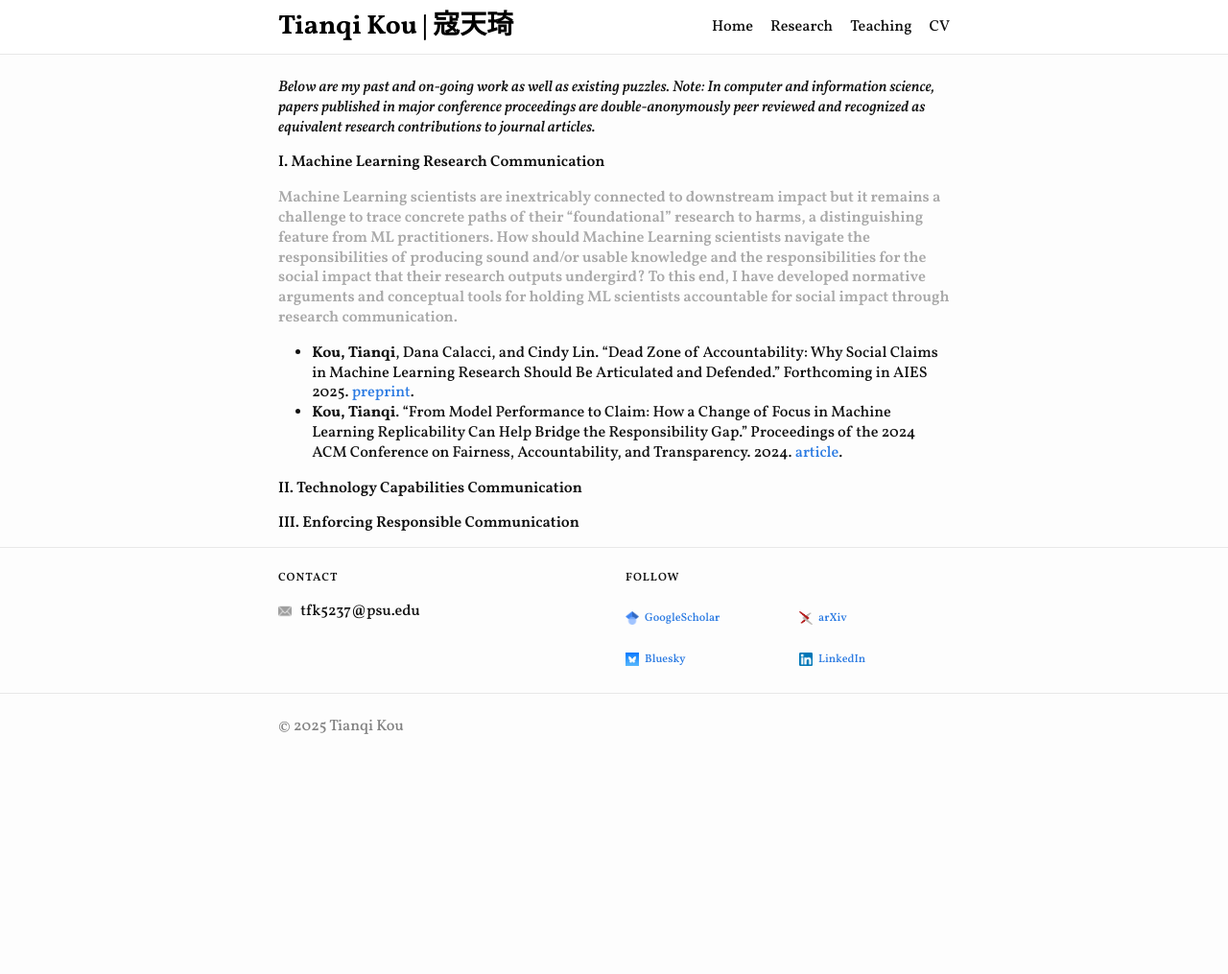
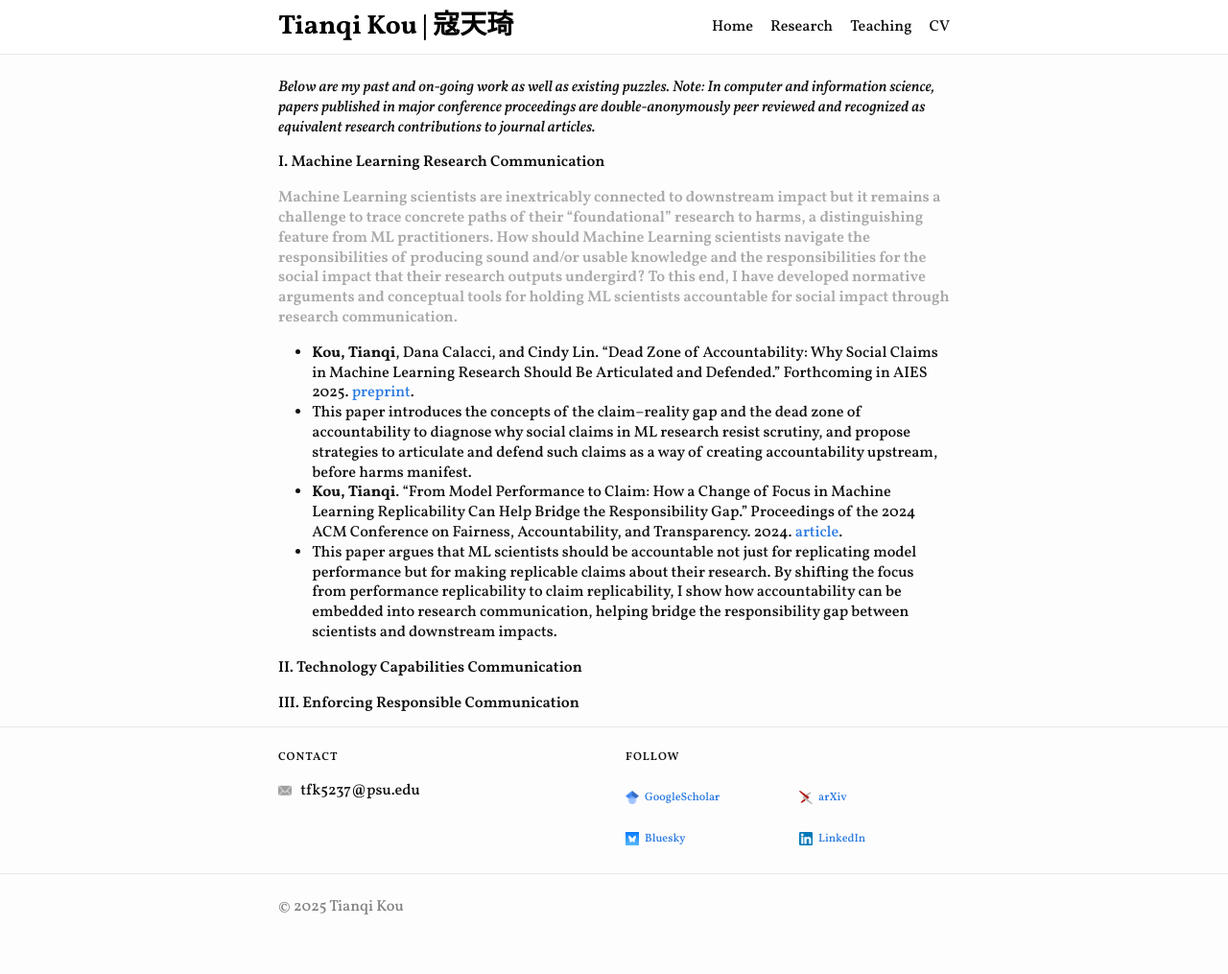
Before and after one commit to koutianqi/koutianqi.github.io, a Jekyll site: the page built from pages/research.markdown, in a window 1280 px wide. Shown: the whole page at 96% size. Built offline with Jekyll 4.4.1, drawn with Linux system fonts in a browser that asks for light colours; before the commit the page ends 900 px from its top, so only the background shows below that.

Commit message:
Update research.markdown

```diff
--- a/pages/research.markdown
+++ b/pages/research.markdown
@@ -9,7 +9,9 @@
 ### <span style="color: #A9A9A9;">Machine Learning scientists are inextricably connected to downstream impact but it remains a challenge to trace concrete paths of their “foundational” research to harms, a distinguishing feature from ML practitioners. How should Machine Learning scientists navigate the responsibilities of producing sound and/or usable knowledge and the responsibilities for the social impact that their research outputs undergird? To this end, I have developed normative arguments and conceptual tools for holding ML scientists accountable for social impact through research communication.</span>
 
 - **Kou, Tianqi**, Dana Calacci, and Cindy Lin. "Dead Zone of Accountability: Why Social Claims in Machine Learning Research Should Be Articulated and Defended." Forthcoming in AIES 2025. [preprint](https://arxiv.org/pdf/2404.13131?).
+ - This paper introduces the concepts of the claim–reality gap and the dead zone of accountability to diagnose why social claims in ML research resist scrutiny, and propose strategies to articulate and defend such claims as a way of creating accountability upstream, before harms manifest.
 - **Kou, Tianqi**. "From Model Performance to Claim: How a Change of Focus in Machine Learning Replicability Can Help Bridge the Responsibility Gap." Proceedings of the 2024 ACM Conference on Fairness, Accountability, and Transparency. 2024. [article](https://arxiv.org/pdf/2404.13131?).
+ - This paper argues that ML scientists should be accountable not just for replicating model performance but for making replicable claims about their research. By shifting the focus from performance replicability to claim replicability, I show how accountability can be embedded into research communication, helping bridge the responsibility gap between scientists and downstream impacts.
 
 ### II. Technology Capabilities Communication
 
```
